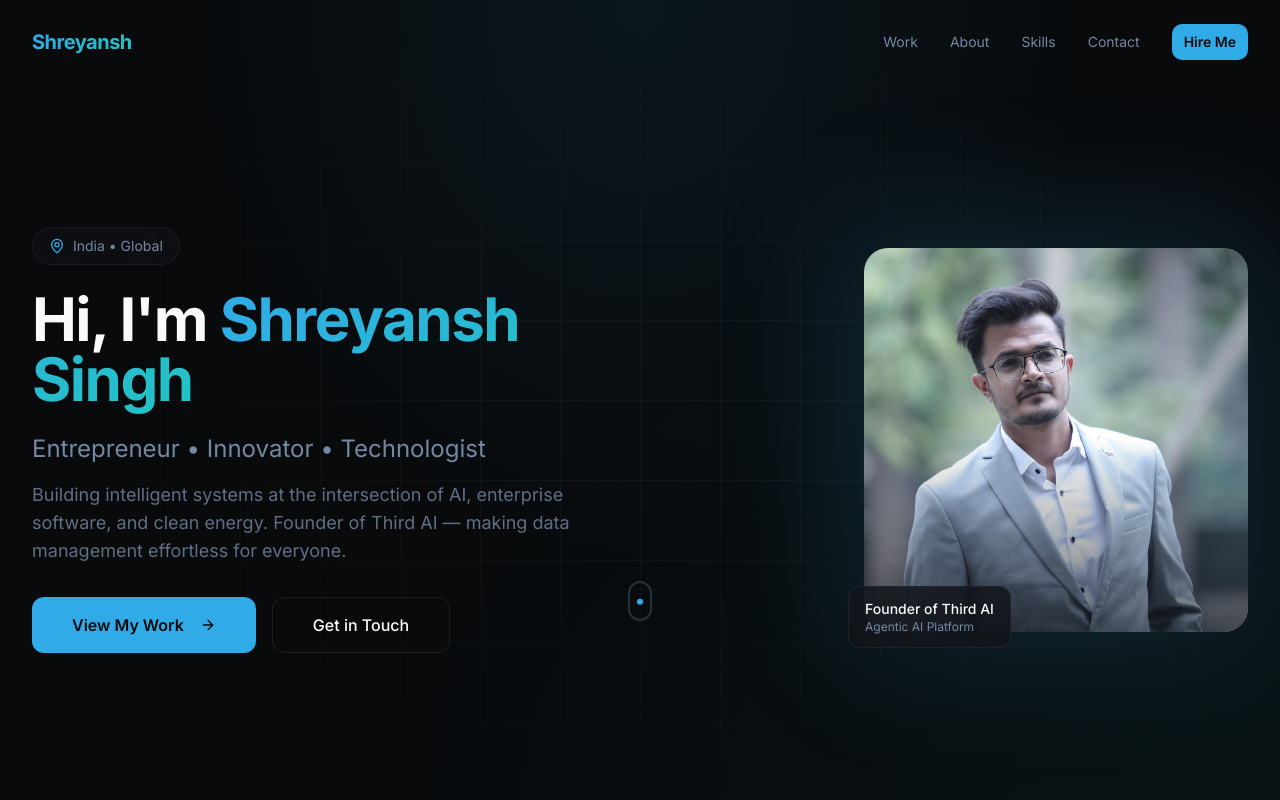
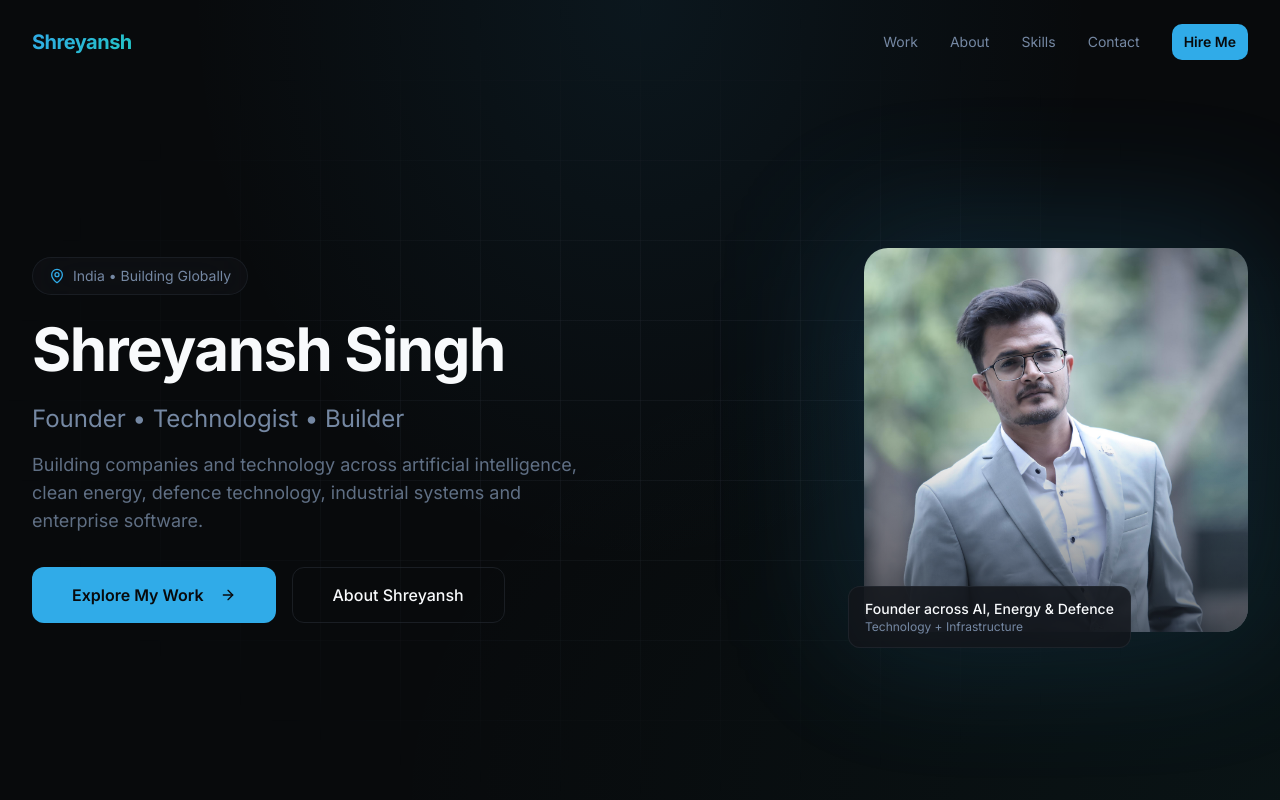
Before and after one commit to Shreyanshsingh3011/shreyansh-singh-folio1, a React (Vite) app: page / in a window 1280 px wide. Shown: the top 800 px of the page. Built offline with nearby package versions, Linux system fonts and the light colour scheme; the HTML template or start-up script is replaced by a standard one.

Commit message:
SEO: align homepage hero with current founder profile

```diff
--- a/src/components/HeroSection.tsx
+++ b/src/components/HeroSection.tsx
@@ -6,103 +6,67 @@ import profileHeadshot from "@/assets/profile-headshot.jpg";
 export function HeroSection() {
   return (
     <section className="relative min-h-screen flex items-center justify-center overflow-hidden pt-20">
-      {/* Background Effects */}
       <div className="absolute inset-0 bg-[radial-gradient(ellipse_at_top,hsl(200_80%_55%/0.08),transparent_50%)]" />
       <div className="absolute inset-0 bg-[radial-gradient(ellipse_at_bottom_right,hsl(180_70%_45%/0.05),transparent_50%)]" />
-
-      {/* Animated Grid */}
       <div className="absolute inset-0 bg-[linear-gradient(to_right,hsl(var(--border)/0.3)_1px,transparent_1px),linear-gradient(to_bottom,hsl(var(--border)/0.3)_1px,transparent_1px)] bg-[size:80px_80px] [mask-image:radial-gradient(ellipse_at_center,black_20%,transparent_70%)]" />
 
       <div className="container-wide relative z-10">
         <div className="grid lg:grid-cols-2 gap-12 lg:gap-16 items-center">
-          {/* Text Content */}
-          <motion.div
-            initial={{ opacity: 0, x: -40 }}
-            animate={{ opacity: 1, x: 0 }}
-            transition={{ duration: 0.8, delay: 0.2 }}
-          >
+          <motion.div initial={{ opacity: 0, x: -40 }} animate={{ opacity: 1, x: 0 }} transition={{ duration: 0.8, delay: 0.2 }}>
             <div className="inline-flex items-center gap-2 px-4 py-2 rounded-full glass mb-6">
               <MapPin className="w-4 h-4 text-primary" />
-              <span className="text-sm text-muted-foreground">India • Global</span>
+              <span className="text-sm text-muted-foreground">India • Building Globally</span>
             </div>
 
             <h1 className="text-4xl md:text-5xl lg:text-6xl font-bold leading-tight tracking-tight mb-6">
-              Hi, I'm{" "}
-              <span className="text-gradient">Shreyansh Singh</span>
+              Shreyansh Singh
             </h1>
 
             <p className="text-xl md:text-2xl text-muted-foreground mb-4">
-              Entrepreneur • Innovator • Technologist
+              Founder • Technologist • Builder
             </p>
 
             <p className="text-lg text-muted-foreground/80 max-w-xl mb-8">
-              Building intelligent systems at the intersection of AI, enterprise software,
-              and clean energy. Founder of Third AI — making data management effortless for everyone.
+              Building companies and technology across artificial intelligence, clean energy,
+              defence technology, industrial systems and enterprise software.
             </p>
 
             <div className="flex flex-col sm:flex-row items-start gap-4">
               <Button variant="hero" size="xl" asChild>
                 <a href="#projects">
-                  View My Work
+                  Explore My Work
                   <ArrowRight className="ml-2 w-5 h-5" />
                 </a>
               </Button>
               <Button variant="heroOutline" size="xl" asChild>
-                <a href="#contact">Get in Touch</a>
+                <a href="#about">About Shreyansh</a>
               </Button>
             </div>
           </motion.div>
 
-          {/* Profile Image */}
-          <motion.div
-            initial={{ opacity: 0, x: 40 }}
-            animate={{ opacity: 1, x: 0 }}
-            transition={{ duration: 0.8, delay: 0.4 }}
-            className="relative flex justify-center lg:justify-end"
-          >
+          <motion.div initial={{ opacity: 0, x: 40 }} animate={{ opacity: 1, x: 0 }} transition={{ duration: 0.8, delay: 0.4 }} className="relative flex justify-center lg:justify-end">
             <div className="relative">
-              {/* Glow Effect */}
               <div className="absolute inset-0 bg-gradient-to-br from-primary/30 to-accent/20 rounded-3xl blur-3xl scale-110 animate-glow-pulse" />
-
-              {/* Profile Container */}
               <div className="relative w-72 h-72 md:w-80 md:h-80 lg:w-96 lg:h-96 rounded-3xl overflow-hidden">
                 <img
                   src={profileHeadshot}
-                  alt="Shreyansh Singh - Entrepreneur and Technologist"
+                  alt="Shreyansh Singh, founder and technologist"
+                  width="768"
+                  height="768"
+                  loading="eager"
+                  fetchPriority="high"
                   className="w-full h-full object-cover object-top"
                 />
                 <div className="absolute inset-0 bg-gradient-to-t from-background/60 via-transparent to-transparent" />
               </div>
 
-              {/* Floating Badge */}
-              <motion.div
-                initial={{ opacity: 0, y: 20 }}
-                animate={{ opacity: 1, y: 0 }}
-                transition={{ duration: 0.6, delay: 0.8 }}
-                className="absolute -bottom-4 -left-4 px-4 py-3 rounded-xl glass-strong"
-              >
-                <p className="text-sm font-medium">Founder of Third AI</p>
-                <p className="text-xs text-muted-foreground">Agentic AI Platform</p>
+              <motion.div initial={{ opacity: 0, y: 20 }} animate={{ opacity: 1, y: 0 }} transition={{ duration: 0.6, delay: 0.8 }} className="absolute -bottom-4 -left-4 px-4 py-3 rounded-xl glass-strong">
+                <p className="text-sm font-medium">Founder across AI, Energy & Defence</p>
+                <p className="text-xs text-muted-foreground">Technology + Infrastructure</p>
               </motion.div>
             </div>
           </motion.div>
         </div>
-
-        {/* Scroll Indicator */}
-        <motion.div
-          initial={{ opacity: 0 }}
-          animate={{ opacity: 1 }}
-          transition={{ duration: 1, delay: 1.2 }}
-          className="absolute bottom-8 left-1/2 -translate-x-1/2"
-        >
-          <div className="w-6 h-10 rounded-full border-2 border-muted-foreground/30 flex justify-center pt-2">
-            <motion.div
-              animate={{ y: [0, 12, 0] }}
-              transition={{ duration: 1.5, repeat: Infinity }}
-              className="w-1.5 h-1.5 rounded-full bg-primary"
-            />
-          </div>
-        </motion.div>
       </div>
     </section>
   );
```
